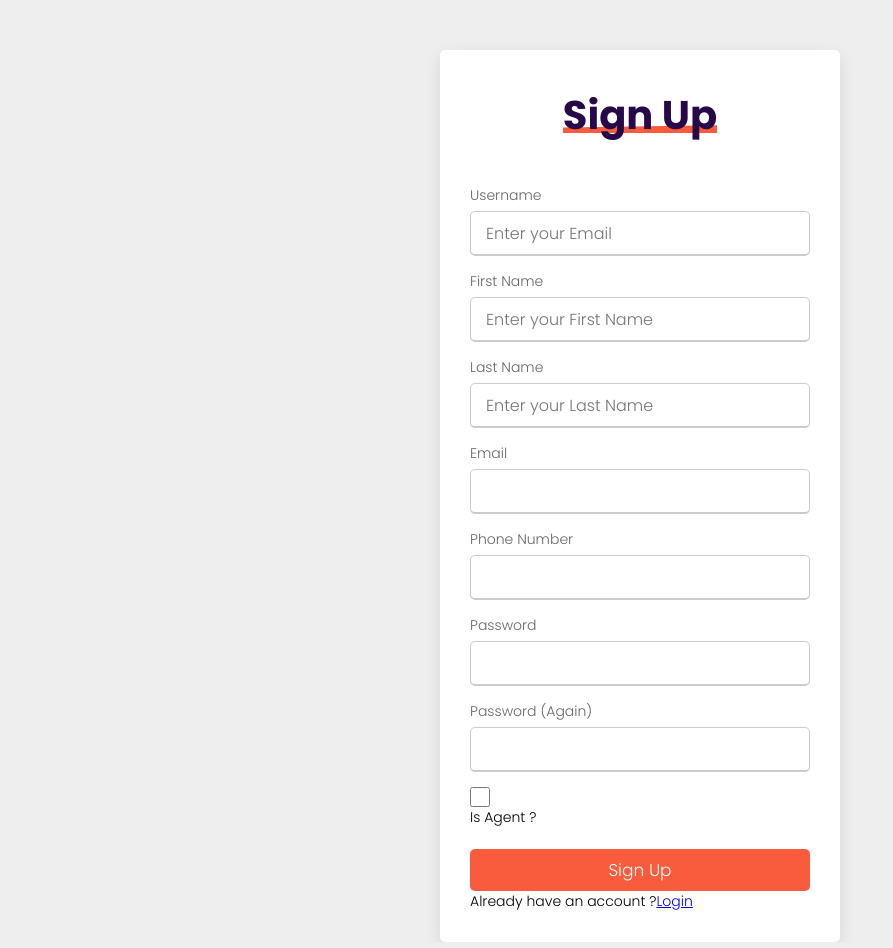
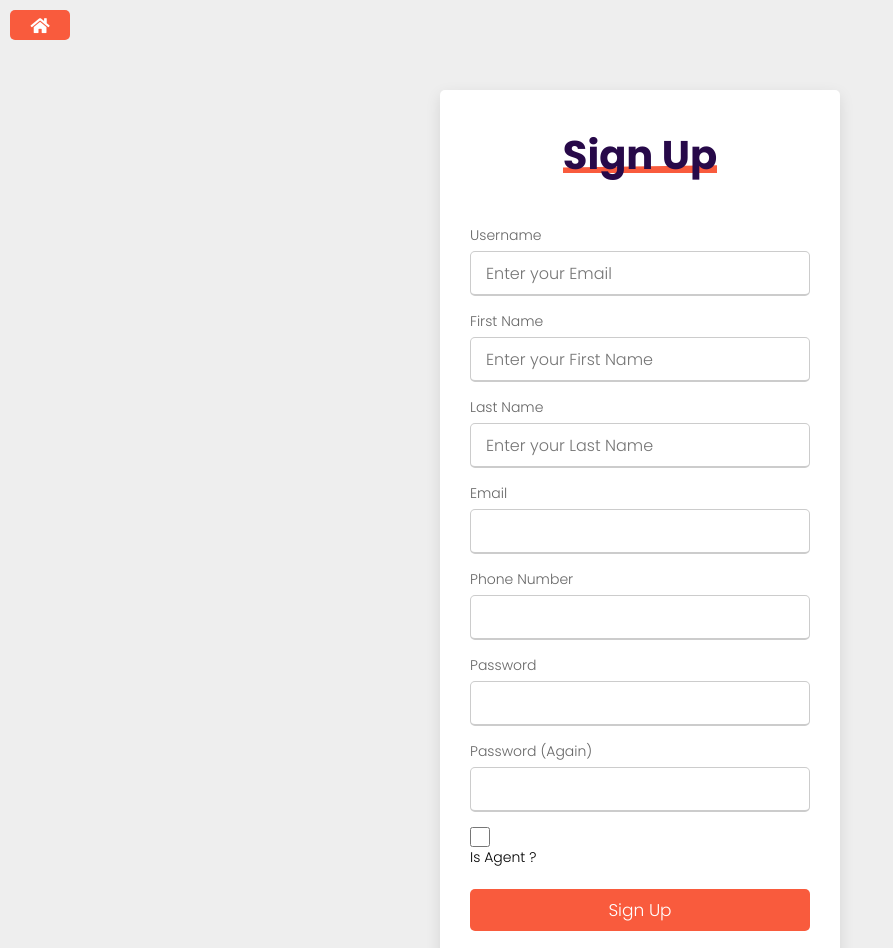
Before and after one commit to yashbhanderi/mytravelloo, a React (Create React App) app: page /signup in a window 1280 px wide. Shown: the top 948 px of the page, without its empty margins (0-893 px from the left). Built offline with nearby package versions, Linux system fonts and the light colour scheme; no server answers.

Commit message:
update frontend

```diff
--- a/src/views/auth/login.js
+++ b/src/views/auth/login.js
@@ -71,6 +71,9 @@ const Login = () => {
 
     return (
         <div className="container">
+            <Link className="btn home-button" to="/">
+                <div className="fas fa-home"></div>
+            </Link>
             <div className="auth">
                 {state.isAuth ? (
                     <Redirect to="/" />
--- a/src/views/auth/signup.js
+++ b/src/views/auth/signup.js
@@ -111,6 +111,9 @@ const Signup = () => {
 
     return (
         <div className="container">
+            <Link className="btn home-button" to="/">
+                <div className="fas fa-home"></div>
+            </Link>
             <div className="auth">
                 {state.isAuth ? (
                     <Redirect to="/" />
@@ -222,7 +225,7 @@ const Signup = () => {
                                     </button>
                                     <hr />
                                     <div className="input-box">
-                                        <span className="details">
+                                        <span style={{ marginTop: "1.5rem" }} className="details">
                                             Already have an account ?
                                             <Link
                                                 style={{
```
